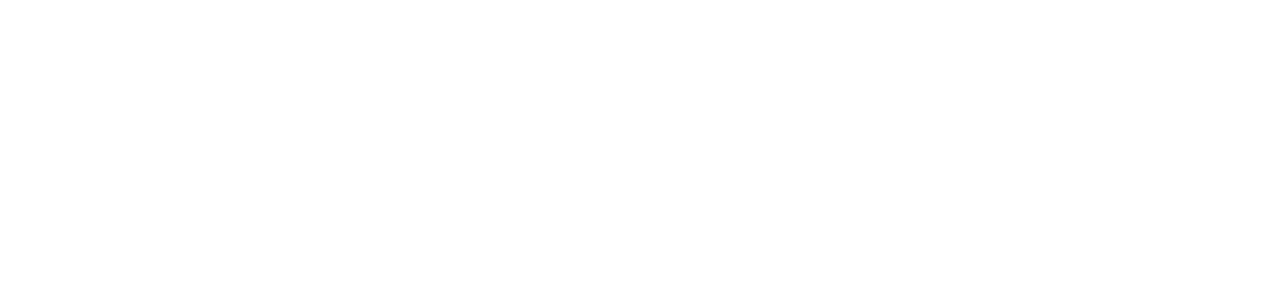
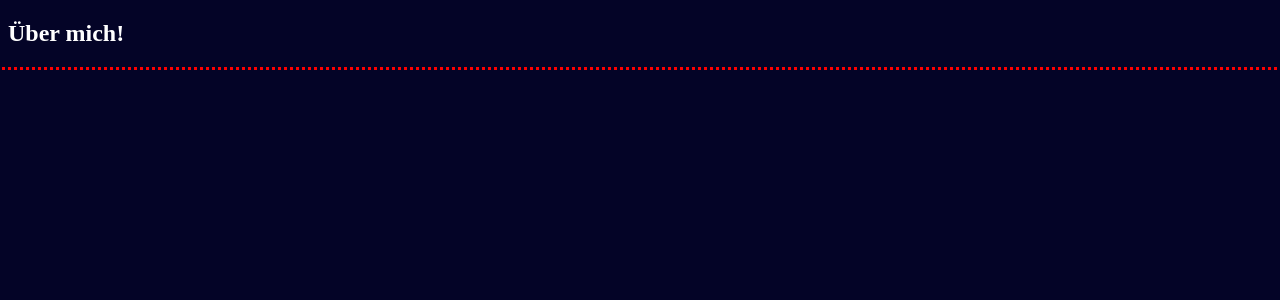
Before and after one commit to Riggi0815/my-app, a React (Create React App) app: page / in a window 1280 px wide. Shown: the top 300 px of the page. Built offline with nearby package versions, Linux system fonts and the light colour scheme; a web font is replaced by a local one.

Commit message:
effect in but commented out
Effect works but not with text

```diff
--- a/src/App.js
+++ b/src/App.js
@@ -11,8 +11,14 @@
 
     return (
         <div class="app">
+            {/*}
             <div class="effect"></div>
+            */}
+            <div class="Persona">
+                <h2>Über mich!</h2>
+            </div>
         </div>
+
     );
 };
 
--- a/src/Project.css
+++ b/src/Project.css
@@ -1,3 +1,8 @@
+:root{
+    outline: dotted red;
+    background: #040427;
+}
+
 .effect{
     position: fixed;
     top: 0;
@@ -6,4 +11,5 @@
     height: 100%;
     pointer-events: none;
     background: radial-gradient(circle at var(--x) var(--y), transparent -100%, rgba(4.31,4.31,39,1) 20%);
+    z-index: 1;
 }
--- a/src/index.css
+++ b/src/index.css
@@ -1,7 +1,7 @@
 :root {
   font-family: Inter;
   font-feature-settings: 'liga' 1, 'calt' 1; /* fix for Chrome */
-  color: black;
+  color: white;
 }
 @supports (font-variation-settings: normal) {
   :root { font-family: InterVariable; }
```
